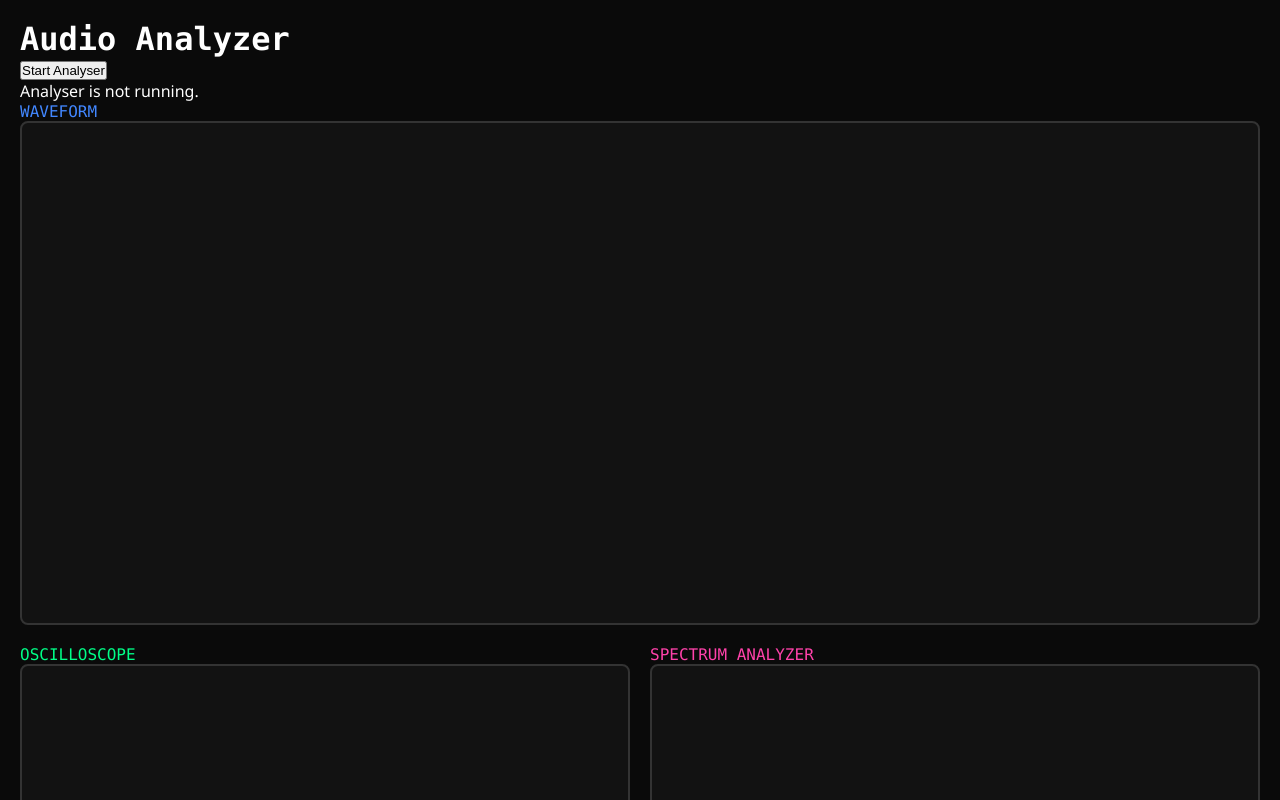
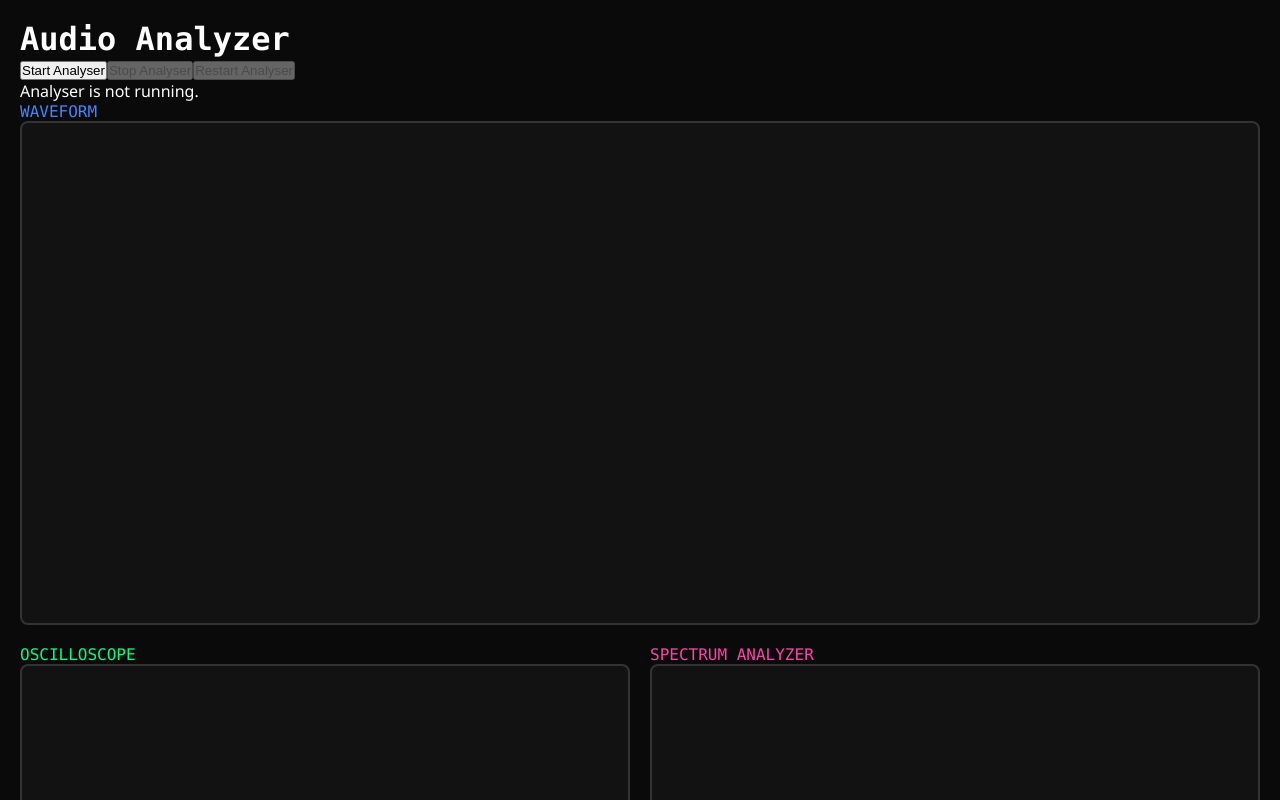
Before and after one commit to pjpiedmont/audio-dashboard, a React (Vite) app: page / in a window 1280 px wide. Shown: the top 800 px of the page. Built offline with nearby package versions, Linux system fonts and the light colour scheme.

Commit message:
Add ability to restart analyzer

```diff
--- a/src/App.tsx
+++ b/src/App.tsx
@@ -1,3 +1,4 @@
+import { useState } from "react";
 import { Oscilloscope } from "./components/Oscilloscope";
 import { Panel } from "./components/Panel";
 import { SpectrumAnalyzer } from "./components/SpectrumAnalyzer";
@@ -5,11 +6,13 @@ import { Waveform } from "./components/Waveform";
 import { useAnalyserNode } from "./hooks/useAnalyserNode";
 
 function App() {
+	const [windowDuration, setWindowDuration] = useState(10);
 	const {
 		analyser,
 		isRunning,
 		startAnalyser,
 		stopAnalyser,
+		restartAnalyser,
 		circularBuffer,
 		writeHead
 	} = useAnalyserNode(4096);
@@ -18,8 +21,14 @@ function App() {
 		<div className="container">
 			<h1>Audio Analyzer</h1>
 
-			<button onClick={isRunning ? stopAnalyser : startAnalyser}>
-				{isRunning ? "Stop Analyser" : "Start Analyser"}
+			<button onClick={startAnalyser} disabled={isRunning}>
+				Start Analyser
+			</button>
+			<button onClick={stopAnalyser} disabled={!isRunning}>
+				Stop Analyser
+			</button>
+			<button onClick={restartAnalyser} disabled={!isRunning}>
+				Restart Analyser
 			</button>
 
 			{analyser && <p>Analyser is running with FFT size: {analyser.fftSize}</p>}
--- a/src/components/Oscilloscope.tsx
+++ b/src/components/Oscilloscope.tsx
@@ -66,6 +66,7 @@ export function Oscilloscope({ analyser }: Props) {
 			canvasContext.stroke();
 		};
 
+		canvasContext?.clearRect(0, 0, canvas.width, canvas.height);
 		draw();
 
 		return () => {
--- a/src/components/SpectrumAnalyzer.tsx
+++ b/src/components/SpectrumAnalyzer.tsx
@@ -73,6 +73,7 @@ export function SpectrumAnalyzer({ analyser }: Props) {
 			canvasContext.stroke();
 		};
 
+		canvasContext?.clearRect(0, 0, canvas.width, canvas.height);
 		draw();
 
 		return () => {
--- a/src/components/Waveform.tsx
+++ b/src/components/Waveform.tsx
@@ -93,6 +93,7 @@ export function Waveform({ analyser, circularBuffer, writeHead }: Props) {
 			canvasContext.stroke();
 		};
 
+		canvasContext?.clearRect(0, 0, canvas.width, canvas.height);
 		draw();
 
 		return () => {
--- a/src/hooks/useAnalyserNode.ts
+++ b/src/hooks/useAnalyserNode.ts
@@ -58,5 +58,10 @@ export function useAnalyserNode(fftSize: number = 2048) {
 		setIsRunning(false);
 	};
 
-	return { analyser, isRunning, startAnalyser, stopAnalyser, circularBuffer, writeHead };
+	const restartAnalyser = () => {
+		stopAnalyser();
+		startAnalyser();
+	};
+
+	return { analyser, isRunning, startAnalyser, stopAnalyser, restartAnalyser, circularBuffer, writeHead };
 }
```
